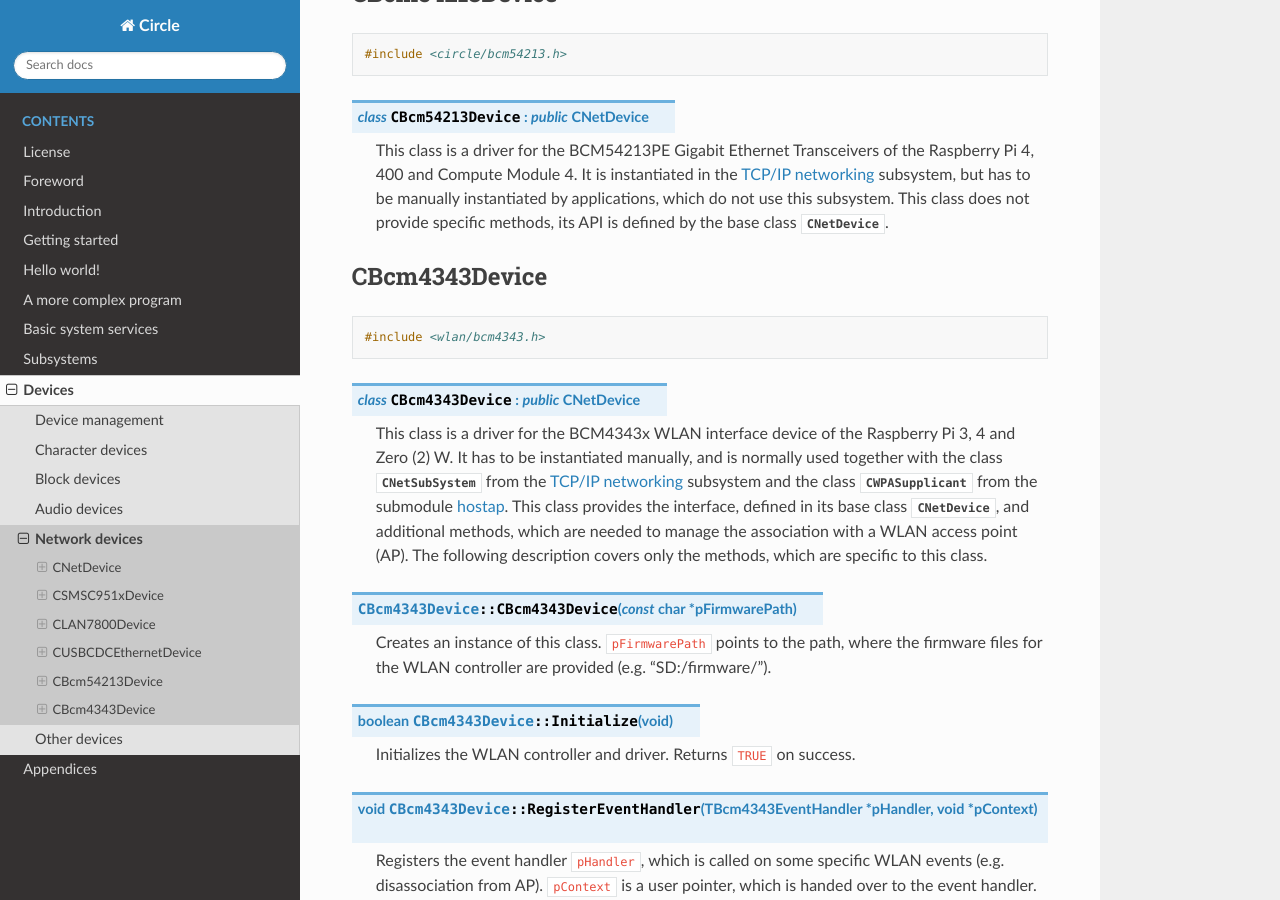
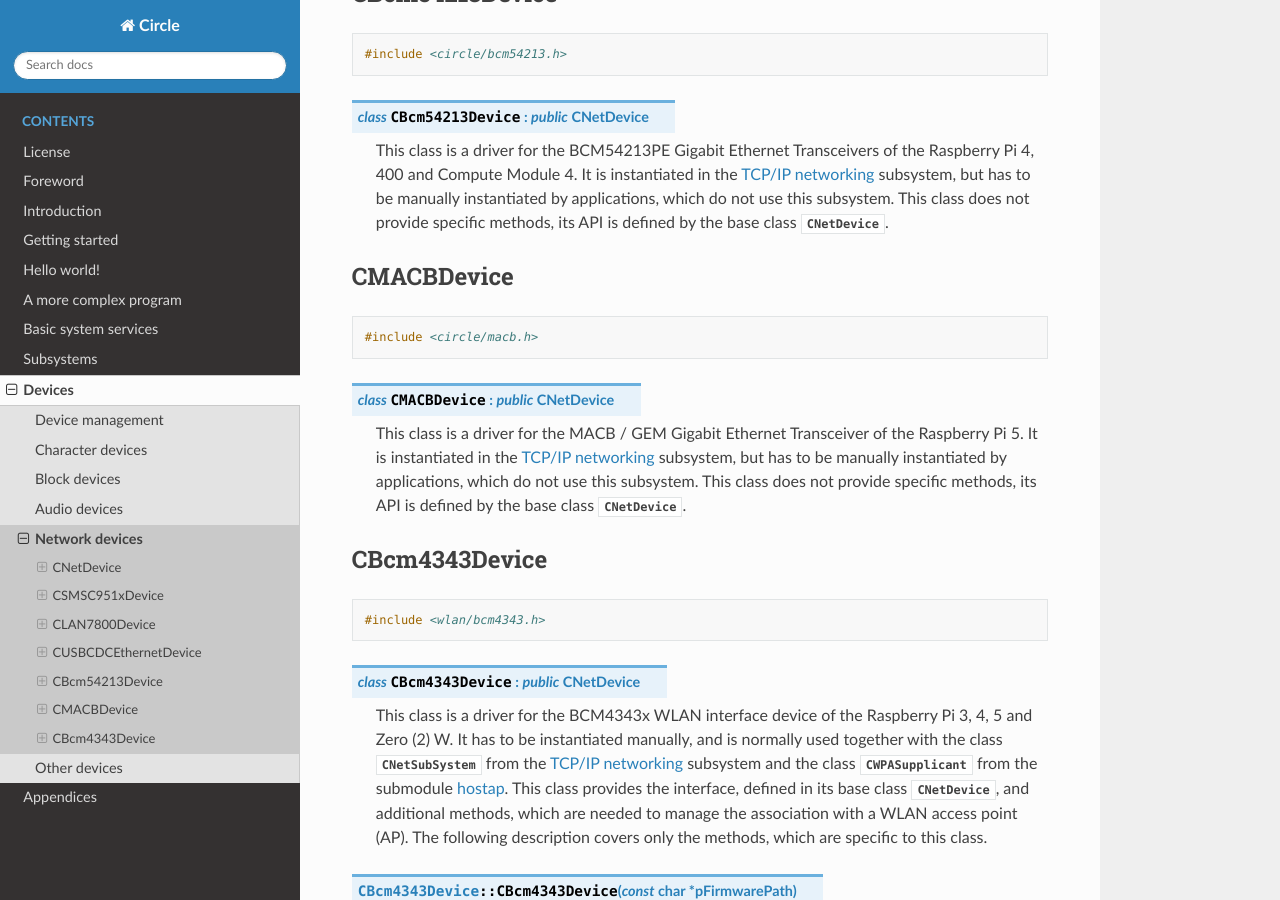
Before and after one commit to rsta2/circle-docs, a Sphinx documentation site: the page built from docs/devices/network-devices.rst, in a window 1280 px wide and 900 px high, scrolled down 3521 px. Built offline with Sphinx 7.4.7 and the Read the Docs theme 2.0.0, drawn with Linux system fonts in a browser that asks for light colours.

Commit message:
devices/network-devices: Add class CMACBDevice

```diff
--- a/docs/devices/network-devices.rst
+++ b/docs/devices/network-devices.rst
@@ -129,6 +129,17 @@ CBcm54213Device
 
 	This class is a driver for the BCM54213PE Gigabit Ethernet Transceivers of the Raspberry Pi 4, 400 and Compute Module 4. It is instantiated in the :ref:`TCP/IP networking` subsystem, but has to be manually instantiated by applications, which do not use this subsystem. This class does not provide specific methods, its API is defined by the base class :cpp:class:`CNetDevice`.
 
+CMACBDevice
+^^^^^^^^^^^
+
+.. code-block:: cpp
+
+	#include <circle/macb.h>
+
+.. cpp:class:: CMACBDevice : public CNetDevice
+
+	This class is a driver for the MACB / GEM Gigabit Ethernet Transceiver of the Raspberry Pi 5. It is instantiated in the :ref:`TCP/IP networking` subsystem, but has to be manually instantiated by applications, which do not use this subsystem. This class does not provide specific methods, its API is defined by the base class :cpp:class:`CNetDevice`.
+
 CBcm4343Device
 ^^^^^^^^^^^^^^
 
@@ -138,7 +149,7 @@ CBcm4343Device
 
 .. cpp:class:: CBcm4343Device : public CNetDevice
 
-	This class is a driver for the BCM4343x WLAN interface device of the Raspberry Pi 3, 4 and Zero (2) W. It has to be instantiated manually, and is normally used together with the class :cpp:class:`CNetSubSystem` from the :ref:`TCP/IP networking` subsystem and the class :cpp:class:`CWPASupplicant` from the submodule `hostap <https://github.com/rsta2/hostap/tree/hostap_0_7_0-circle>`_. This class provides the interface, defined in its base class :cpp:class:`CNetDevice`, and additional methods, which are needed to manage the association with a WLAN access point (AP). The following description covers only the methods, which are specific to this class.
+	This class is a driver for the BCM4343x WLAN interface device of the Raspberry Pi 3, 4, 5 and Zero (2) W. It has to be instantiated manually, and is normally used together with the class :cpp:class:`CNetSubSystem` from the :ref:`TCP/IP networking` subsystem and the class :cpp:class:`CWPASupplicant` from the submodule `hostap <https://github.com/rsta2/hostap/tree/hostap_0_7_0-circle>`_. This class provides the interface, defined in its base class :cpp:class:`CNetDevice`, and additional methods, which are needed to manage the association with a WLAN access point (AP). The following description covers only the methods, which are specific to this class.
 
 .. cpp:function:: CBcm4343Device::CBcm4343Device (const char *pFirmwarePath)
 
```
